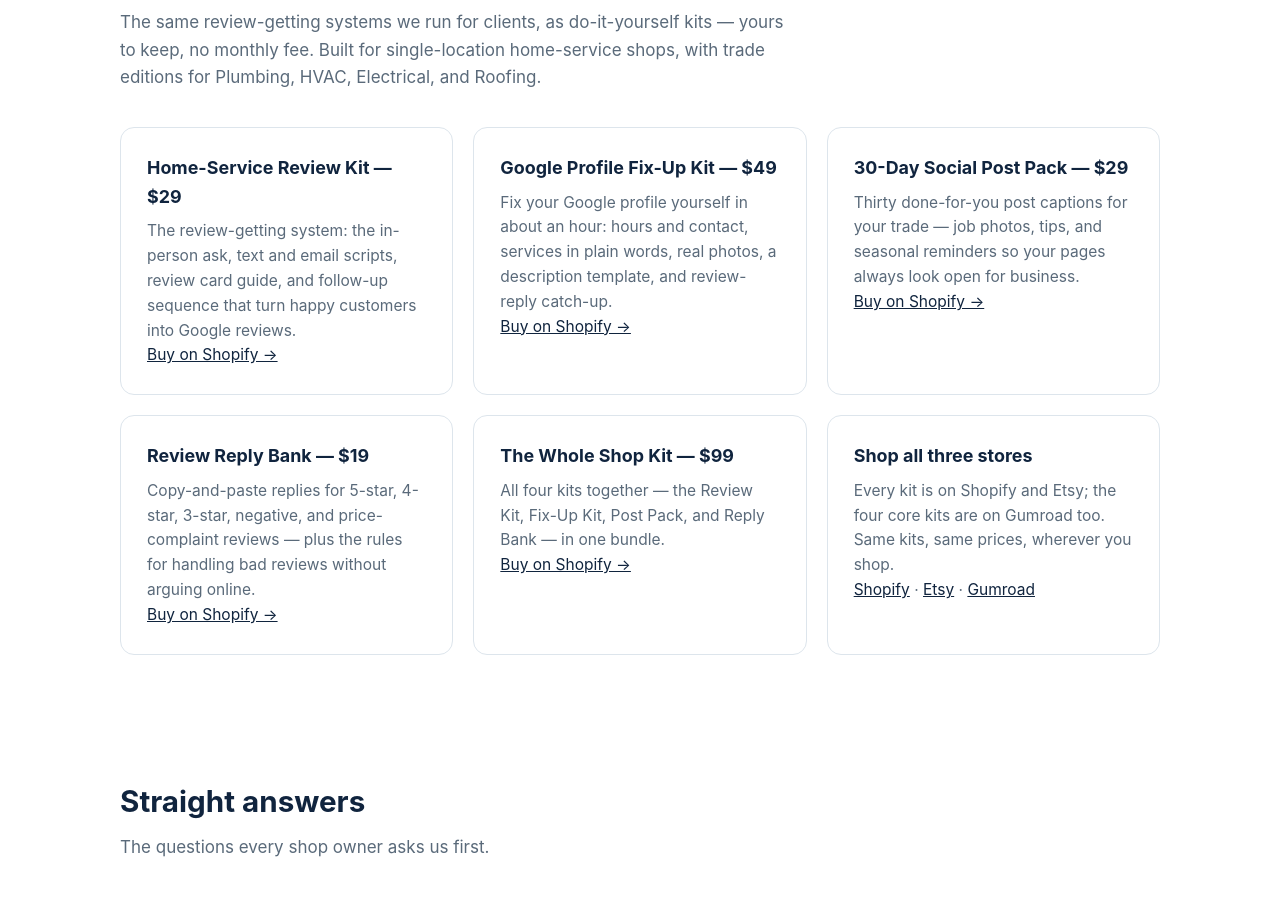
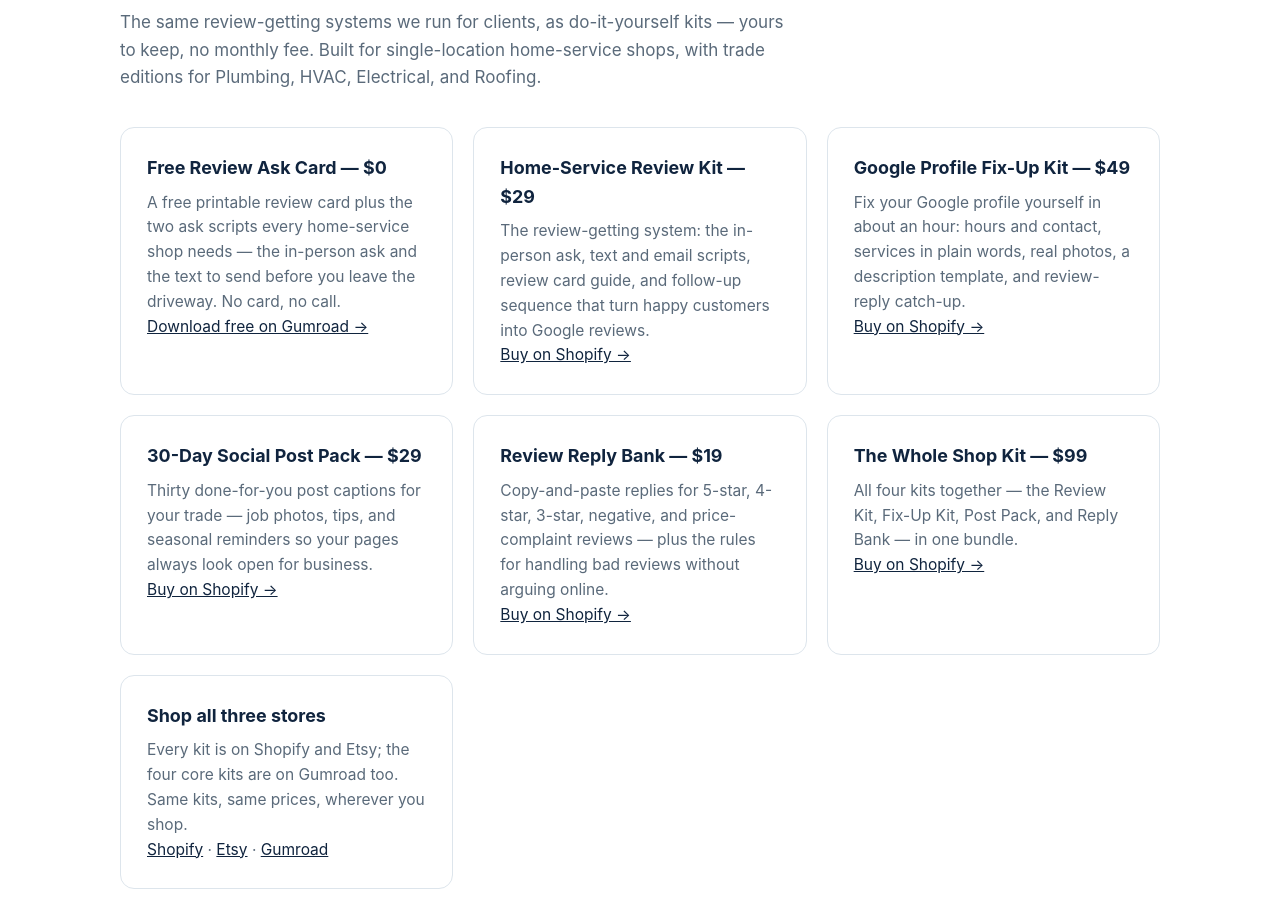
Before and after one commit to Leviathiam/leviathiam.github.io, a plain HTML site: page index.html in a window 1280 px wide. Shown: the part 3480-4377 px from the top of the page. Drawn offline with Linux system fonts and the light colour scheme.

Commit message:
Add free Review Ask Card to kits section (100x plan, Nov 18)

```diff
--- a/index.html
+++ b/index.html
@@ -210,6 +210,11 @@
     <p class="lede">The same review-getting systems we run for clients, as do-it-yourself kits — yours to keep, no monthly fee. Built for single-location home-service shops, with trade editions for Plumbing, HVAC, Electrical, and Roofing.</p>
     <div class="grid">
       <div class="card">
+        <h3>Free Review Ask Card — $0</h3>
+        <p>A free printable review card plus the two ask scripts every home-service shop needs — the in-person ask and the text to send before you leave the driveway. No card, no call.</p>
+        <p><a href="https://wordgetsaround.gumroad.com/l/ugpnjw">Download free on Gumroad →</a></p>
+      </div>
+      <div class="card">
         <h3>Home-Service Review Kit — $29</h3>
         <p>The review-getting system: the in-person ask, text and email scripts, review card guide, and follow-up sequence that turn happy customers into Google reviews.</p>
         <p><a href="https://hfnzjq-js.myshopify.com/products/home-service-review-kit">Buy on Shopify →</a></p>
```
